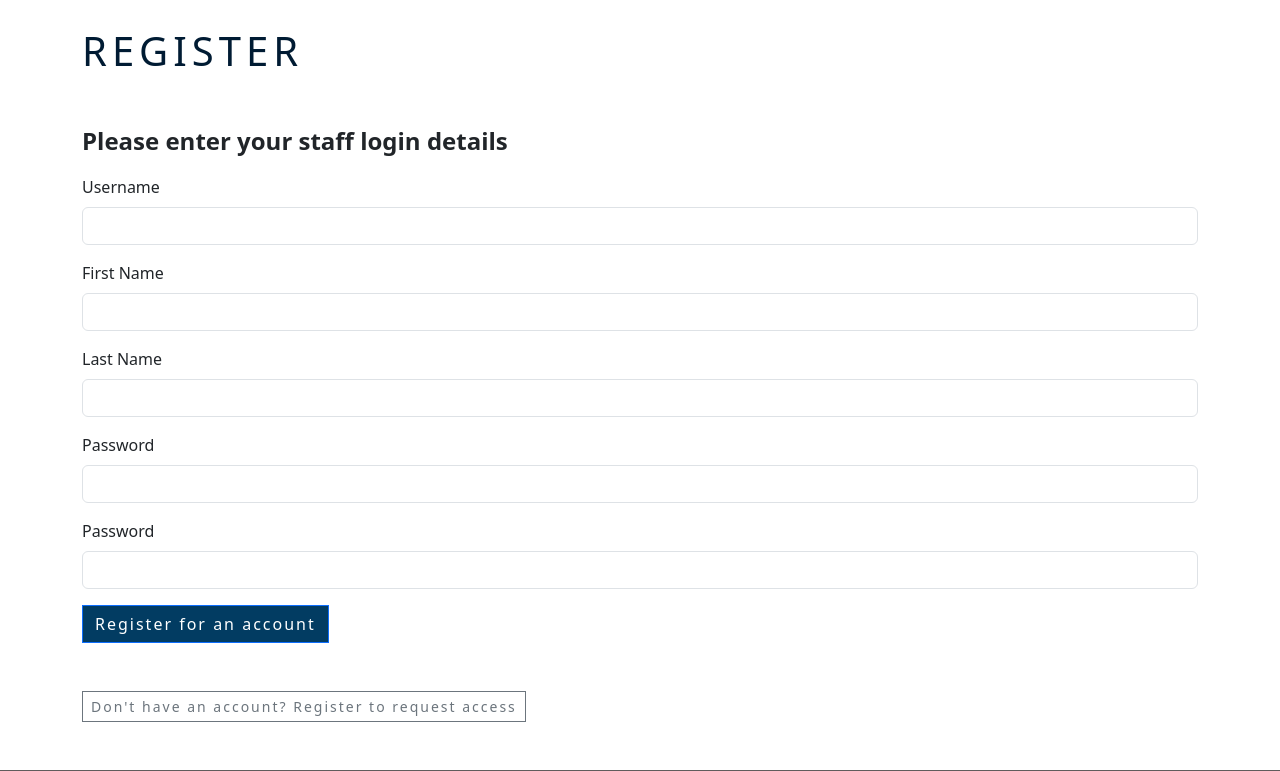
After one commit to lewis-worsley/aspire-architecture, a Django app: page /staff/register_staff_user in a window 1280 px wide. The commit adds this page. Shown: the part 203-974 px from the top of the page. Run offline with Django 3.2, Linux system fonts and the light colour scheme; some libraries are stand-ins or nearby versions.

Commit message:
Registration page created and connected

```diff
--- a/staff/templates/staff/login.html
+++ b/staff/templates/staff/login.html
@@ -23,7 +23,7 @@
 
     </form>
 
-    <a href="" class="btn btn-outline-secondary btn-sm">Don't have an account? Register to request access</a>
+    <a href="{% url 'register' %}" class="btn btn-outline-secondary btn-sm">Don't have an account? Register to request access</a>
 
 </div>
 
--- /dev/null
+++ b/staff/templates/staff/register.html
@@ -0,0 +1,45 @@
+{% extends 'base.html' %}
+
+{% block content %}
+
+<div class="container my-5">
+    <h1 class="mb-5">Register</h1>
+
+    <form method="POST" enctype="multipart/form-data" class="mb-5">{% csrf_token %}
+
+        <p class="fs-4"><strong>Please enter your staff login details</strong></p>
+
+        <div class="mb-3">
+            <label for="username" class="form-label">Username</label>
+            <input type="text" class="form-control" name="username" id="username" aria-describedby="emailHelp">
+        </div>
+
+        <div class="mb-3">
+            <label for="firstName" class="form-label">First Name</label>
+            <input type="text" class="form-control" name="first_name" id="firstName">
+        </div>
+
+        <div class="mb-3">
+            <label for="LastName" class="form-label">Last Name</label>
+            <input type="text" class="form-control" name="last_name" id="LastName">
+        </div>
+
+        <div class="mb-3">
+            <label for="workPassword" class="form-label">Password</label>
+            <input type="password" class="form-control" name="password" id="workPassword">
+        </div>
+
+        <div class="mb-3">
+            <label for="workPassword2" class="form-label">Password</label>
+            <input type="password" class="form-control" name="password" id="workPassword2">
+        </div>
+
+        <button type="submit" class="btn btn-primary">Register for an account</button>
+
+    </form>
+
+    <a href="" class="btn btn-outline-secondary btn-sm">Don't have an account? Register to request access</a>
+
+</div>
+
+{% endblock content %}
--- a/staff/urls.py
+++ b/staff/urls.py
@@ -7,4 +7,5 @@ from . import views
 urlpatterns = [
     path('login_staff_user', views.login_staff_user, name='login'),
     path('logout_staff_user', views.logout_staff_user, name='logout'),
+    path('register_staff_user', views.register_staff_user, name='register'),
 ]
--- a/staff/views.py
+++ b/staff/views.py
@@ -25,3 +25,7 @@ def logout_staff_user(request):
     logout(request)
     messages.success(request, "You're now logged out!")
     return redirect('home')
+
+
+def register_staff_user(request):
+    return render(request, 'staff/register.html', {})
```
